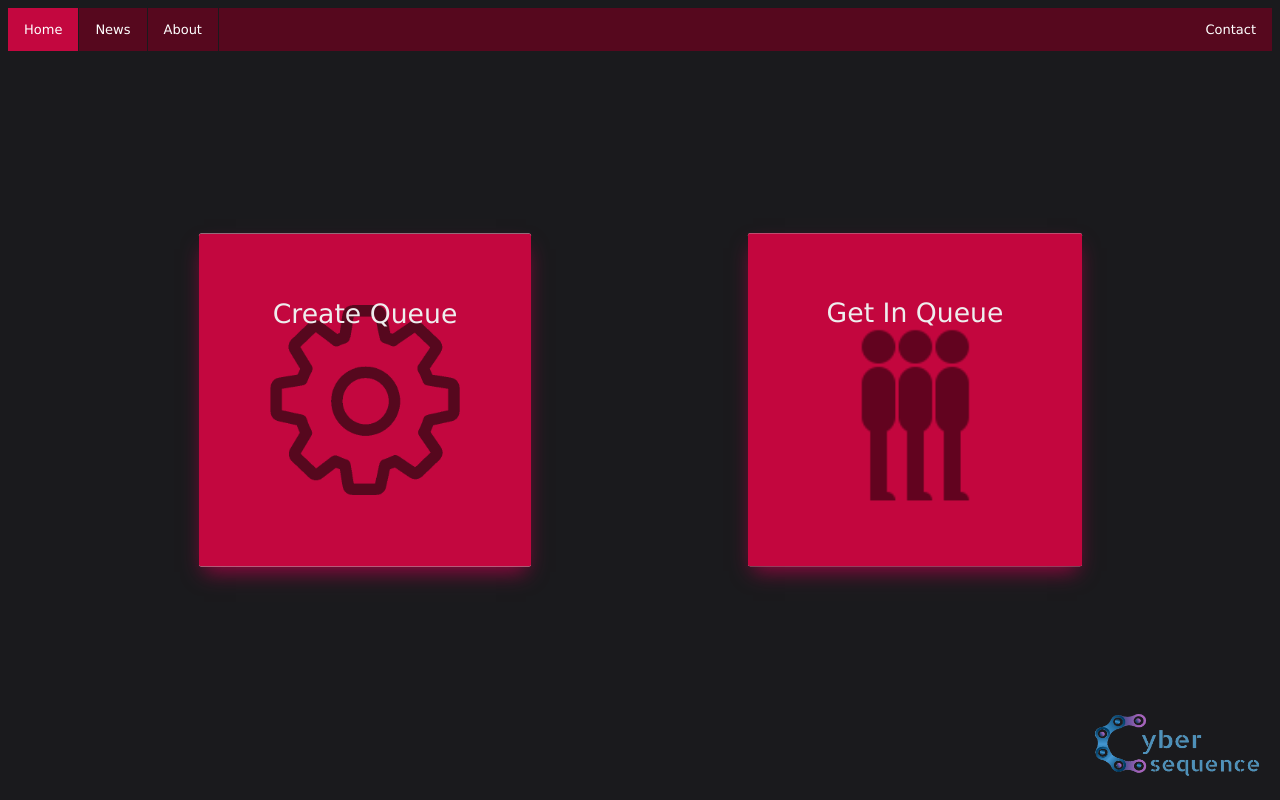
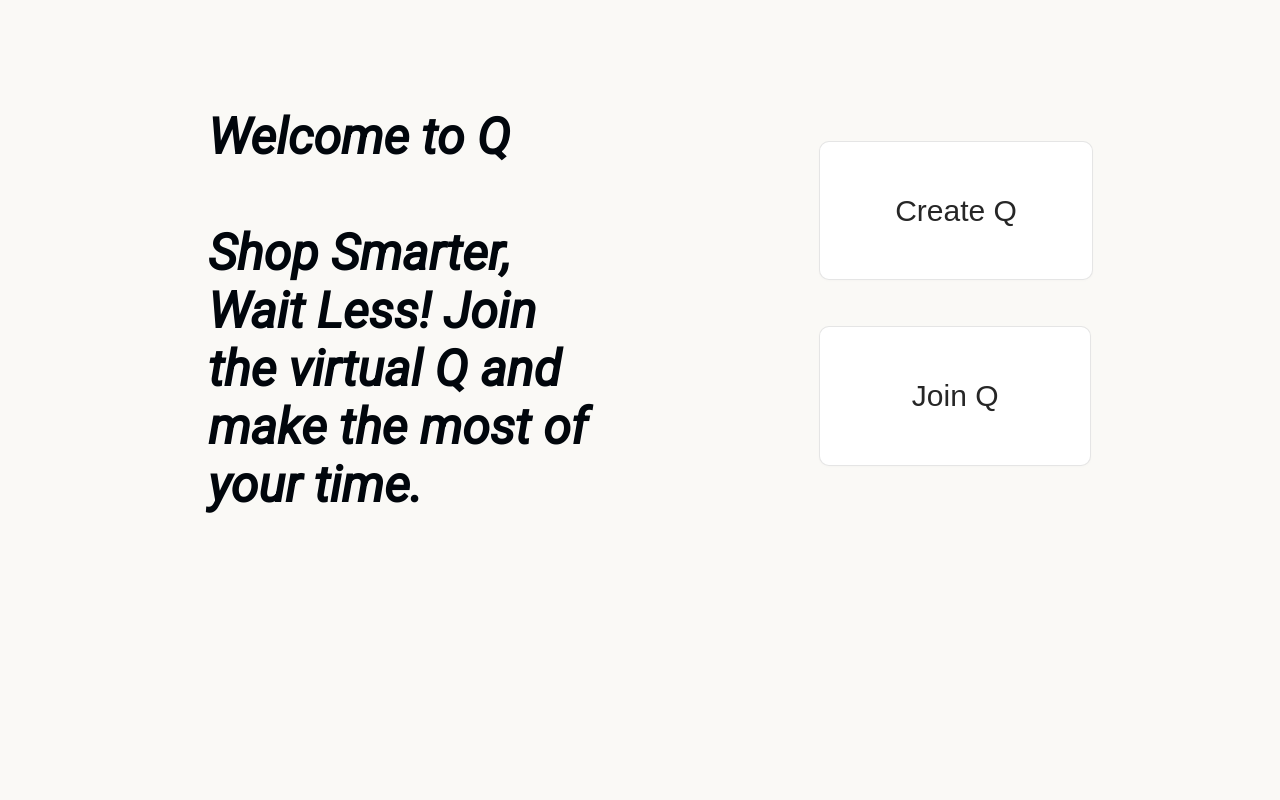
Before and after one commit to kinga112/q, a Flask app: page / in a window 1280 px wide. Run offline with Flask 3, Linux system fonts and the light colour scheme.

Commit message:
new styling

```diff
--- a/templates/about.html
+++ b/templates/about.html
@@ -10,6 +10,7 @@
   padding: 0;
   overflow: hidden;
   background-color: #56081e;
+  border-radius: 7px;
 }
 
 li {
--- a/templates/contact.html
+++ b/templates/contact.html
@@ -10,6 +10,7 @@
   padding: 0;
   overflow: hidden;
   background-color: #56081e;
+  border-radius: 7px;
 }
 
 li {
--- a/templates/home.html
+++ b/templates/home.html
@@ -2,19 +2,21 @@
 <head>
 
 <style>
-
+@import url('https://fonts.googleapis.com/css2?family=Exo:wght@500&family=Roboto:ital@1&display=swap');
 /* NAVBAR */
 ul {
   list-style-type: none;
-  margin: 0;
+  margin: 25 50;
   padding: 0;
   overflow: hidden;
-  background-color: #56081e;
+  background-color: rgba(100, 148, 237, 0.877);
+  border-radius: 7px;
+  box-shadow: 2px 3px 15px #314159;
 }
 
 li {
   float: left;
-  border-right:1px solid #1a1a1d;
+  border-right:2px solid #faf9f685;
 }
 
 li:last-child {
@@ -24,238 +26,20 @@
 li a {
   display: block;
   color: white;
+  font-size: 13pt;
+  font-weight: 600;
   text-align: center;
-  font-size: 13;
-  font-family: Verdana, Geneva, Tahoma, sans-serif;
+  font-family: Roboto;
   padding: 14px 16px;
   text-decoration: none;
 }
 
 li a:hover:not(.active) {
-  background-color: #c3073f;
+  background-color: rgba(41, 95, 196, 0.274);
 }
 
 .active {
-  background-color: #c3073f;
-}
-
-
-/* CREATE BUTTON */
-.create_button
-{
-    position: absolute;
-    top: 50%;
-    right: 550;
-    left: 0;
-    display: block;
-    width: 7.8125vw;
-    height: 7.8125vw;
-    padding: 13vw;
-    margin: 0 auto;
-    border: 0;
-    cursor: pointer;
-    border-radius: 2px;
-    transform: translateY(-50%);
-    box-shadow: 0 10px 20px -5px #950740;
-    overflow: hidden;
-}
-
-.create_button:before, create_button:after
-{
-    content: "";
-    position: absolute;
-    top: 0;
-    right: 0;
-    bottom: 0;
-    left: 0;
-}
-
-.create_button:before
-{
-    background-color: #c3073f;
-    transform: scale(1);
-    background-image: url("{{url_for('static', filename='create_queue_img.png')}}");
-    background-position: center;
-    background-repeat: no-repeat;
-    background-size: 26.0416vw, 26.0416vw;
-    transition: 0.3s ease transform;
-    z-index: 1;
-}
-
-.create_button:after
-{
-    opacity: 0.50;
-    z-index: 2;
-}
-
-.create_button div
-{
-    position: absolute;
-    top: 0;
-    right: 0;
-    bottom: 0;
-    left: 0;
-    z-index: 3;
-}
-
-.create_button div:before, .create_button div:after
-{
-    position: absolute;
-    top: 0;
-    right: 0;
-    left: 0;
-    color: #eeeeee;
-    font-size: 2.083vw;
-    font-family: Verdana, Geneva, Tahoma, sans-serif;
-    line-height: 1;
-    text-align: center;
-    padding: 25px 0;
-    transition: 0.3s ease all;
-}
-
-.create_button div:before
-{
-    content: "Create Queue";
-    padding-top: 5.20833vw;
-    letter-spacing: 0;
-    opacity: 1;
-    transform: scale(1);
-}
-
-.create_button div:after
-{
-    content: "";
-    padding-top: 6.77083vw;
-    letter-spacing: -10px;
-    transform: scale(0);
-    opacity: 0;
-}
-
-.create_button:hover:before
-{
-    transform: scale(1.3);
-}
-
-.create_button:hover div:before
-{
-    letter-spacing: 3px;
-    opacity: 0;
-    transform: scale(4);
-}
-
-.create_button:hover div:after
-{
-    letter-spacing: 0;
-    opacity: 1;
-    transform: scale(1);
-}
-
-/* GET BUTTON */
-.get_button
-{
-    position: absolute;
-    top: 50%;
-    right: 0;
-    left: 550;
-    display: block;
-    width: 7.8125vw;
-    height: 7.8125vw;
-    padding: 13.0208vw;
-    margin: 0 auto;
-    border: 0;
-    cursor: pointer;
-    border-radius: 2px;
-    transform: translateY(-50%);
-    box-shadow: 0 10px 20px -5px #950740;
-    overflow: hidden;
-}
-
-.get_button:before, .get_button:after
-{
-    background-color: #c3073f;
-    content: "";
-    position: absolute;
-    top: 0;
-    right: 0;
-    bottom: 0;
-    left: 0;
-}
-
-.get_button:before
-{
-    transform: scale(1);
-    background-image: url("{{url_for('static', filename='get_in_queue.png')}}");
-    background-size: cover;
-    transition: 0.3s ease transform;
-    z-index: 1;
-}
-
-.get_button:after
-{
-    opacity: 0.50;
-    z-index: 2;
-}
-
-.get_button div
-{
-    position: absolute;
-    top: 0;
-    right: 0;
-    bottom: 0;
-    left: 0;
-    z-index: 3;
-}
-
-.get_button div:before, .get_button div:after
-{
-    position: absolute;
-    top: 0;
-    right: 0;
-    left: 0;
-    color: #eeeeee;
-    font-size: 2.08333vw;
-    font-family: Verdana, Geneva, Tahoma, sans-serif;
-    line-height: 1;
-    text-align: center;
-    padding: 25px 0;
-    transition: 0.3s ease all;
-}
-
-.get_button div:before
-{
-    content: "Get In Queue";
-    padding-top: 5.2083vw;
-    letter-spacing: 0;
-    opacity: 1;
-    transform: scale(1);
-}
-
-.get_button div:after
-{
-    content: "";
-    padding-top: 5.2083vw;
-    letter-spacing: -10px;
-    transform: scale(0);
-    opacity: 0;
-}
-
-.get_button:hover:before
-{
-    transform: scale(1.3);
-}
-
-.get_button:hover div:before
-{
-    letter-spacing: 3px;
-    opacity: 0;
-    transform: scale(4);
-}
-
-.get_button:hover div:after
-{
-    letter-spacing: 0;
-    opacity: 1;
-    transform: scale(1);
+  background-color: #2b4fb4;
 }
 
 #bottom {
@@ -264,28 +48,114 @@
     right:0;
 }
 
+#main-grid{
+    display: grid;
+    grid-template-columns: repeat(2, 1fr);
+}
+
+#left{
+    grid-row: 1;
+    grid-column: 1;
+    color:#01060c;
+    font-size: 50;
+    font-weight: 700;
+    justify-content: center;
+    padding: 100px 50px 100px 200px;
+    margin-top: auto;
+    margin-left: auto;
+    margin-right: auto;
+    margin-bottom: auto;
+}
+
+#right{
+    grid-row: 1;
+    grid-column: 2;
+    justify-content: center;
+    align-items: center;
+    margin-top: auto;
+    margin-left: auto;
+    margin-right: auto;
+    margin-bottom: auto;
+}
+
+/* CSS */
+.button-6 {
+  align-items: center;
+  background-color: #FFFFFF;
+  border: 1px solid rgba(0, 0, 0, 0.1);
+  border-radius: 10px;
+  box-shadow: rgba(0, 0, 0, 0.02) 0 1px 3px 0;
+  box-sizing: border-box;
+  color: rgba(0, 0, 0, 0.85);
+  cursor: pointer;
+  display: inline-flex;
+  font-size: 30px;
+  font-weight: 300;
+  justify-content: center;
+  line-height: 1.25;
+  margin: 15px;
+  min-height: 3rem;
+  padding: 50px 75px;
+  position: relative;
+  text-decoration: none;
+  transition: all 250ms;
+  user-select: none;
+  -webkit-user-select: none;
+  touch-action: manipulation;
+  vertical-align: baseline;
+  width: auto;
+}
+
+.button-6:hover,
+.button-6:focus {
+  border-color: rgba(0, 0, 0, 0.15);
+  box-shadow: rgba(0, 0, 0, 0.1) 0 4px 12px;
+  color: rgba(0, 0, 0, 0.65);
+}
+
+.button-6:hover {
+  transform: translateY(-1px);
+}
+
+.button-6:active {
+  background-color: #F0F0F1;
+  border-color: rgba(0, 0, 0, 0.15);
+  box-shadow: rgba(0, 0, 0, 0.06) 0 2px 4px;
+  color: rgba(0, 0, 0, 0.65);
+  transform: translateY(0);
+}
+
 </style>
 </head>
 
-<body style="background-color: #1a1a1d;">
-
-    <ul>
+<body style="background-color: #FAF9F6; font-family: Roboto">
+    <!-- <ul>
         <li><a class="active" href="/">Home</a></li>
         <li><a href="/news">News</a></li>
         <li><a href="/about">About</a></li>
         <li style="float:right"><a href="/contact">Contact</a></li>
-    </ul>
+    </ul> -->
 
-    <div id='bottom'>
+    <!-- <div id='bottom'>
         <img src="{{url_for('static', filename='new_logo.png')}}" width="200" height="100" style="float:right">
+    </div> -->
+
+    <div id="main-grid">
+        <div id="left">
+            Welcome to Q
+            <br/>
+            <br/>
+            Shop Smarter, Wait Less! Join the virtual Q and make the most of your time.
+        </div>
+        <div id="right">
+            <form action="/create_queue/{{ id }}" method="POST" action="">
+                <button class="button-6" href="/create_queue/{{ id }}" onclick="window.open('/admin/{{ id }}','Admin','width=1000,height=700')">Create Q</button>
+            </form>
+            <form action="/get_in_queue">
+                <button class="button-6">&nbsp;&nbsp;Join Q&nbsp;&nbsp;</button>
+            </form>
+        </div>
     </div>
-
-    <form action="/create_queue/{{ id }}" method="POST" action="">
-        <button class="create_button" href="/create_queue/{{ id }}" onclick="window.open('/admin/{{ id }}','Admin','width=1000,height=1000')"><div></div></button>
-    </form>
-    <form action="/get_in_queue">
-        <button class="get_button"><div></div></button>
-    </form>
 
 </body>
 </html>
--- a/templates/news.html
+++ b/templates/news.html
@@ -10,6 +10,7 @@
   padding: 0;
   overflow: hidden;
   background-color: #56081e;
+  border-radius: 7px;
 }
 
 li {
```
Also changed, not shown: templates/admin.html (+7 -7 lines), templates/create_queue.html (+4 -4 lines), templates/get_in_queue.html (+41 -10 lines), templates/in_queue.html (+37 -8 lines), templates/in_queue_id.html (+27 -6 lines).
